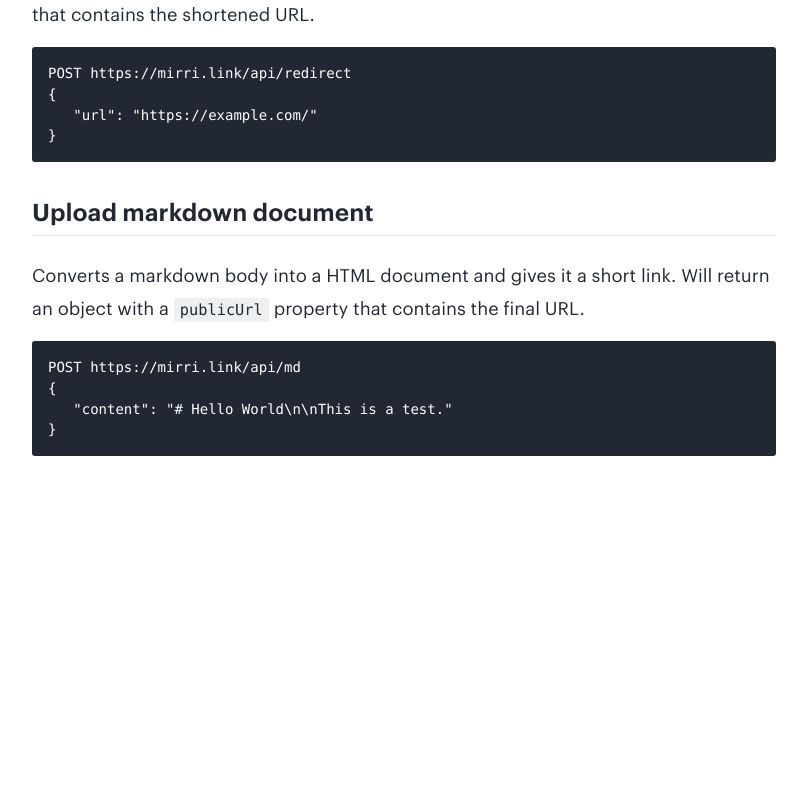
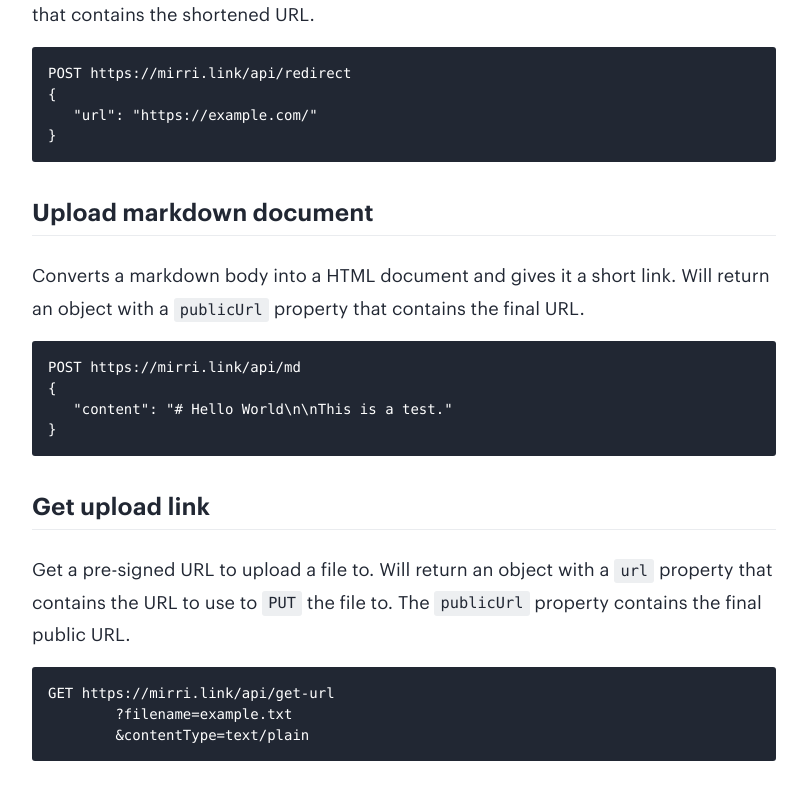
Before and after one commit to tschoffelen/mirri, a React (Vite) app: page /docs in a window 1280 px wide. Shown: the part 304-1104 px from the top of the page, without its empty margins (236-1043 px from the left). Before the commit the page ends 808 px from the top, so only its background shows below. Built offline with nearby package versions, Linux system fonts and the light colour scheme; a web font is replaced by a local one; what showdown would draw is missing.

Commit message:
feat: add get-url to docs

```diff
--- a/package.json
+++ b/package.json
@@ -24,7 +24,7 @@
     "build": "vite build",
     "deploy": "yarn build && serverless deploy --force --verbose && yarn deploy:s3",
     "deploy:s3": "aws s3 sync ./dist s3://schof-link-files --acl public-read",
-    "test": "playwright test"
+    "test": "playwright install && playwright test"
   },
   "devDependencies": {
     "@playwright/test": "^1.39.0",
--- a/src/routes/docs/Docs.jsx
+++ b/src/routes/docs/Docs.jsx
@@ -1,14 +1,19 @@
-import React from 'react';
+import React from "react";
 
 const Docs = () => (
   <article className="markdown-body">
     <h1 style={{ borderBottom: 0, marginBottom: 10 }}>🌿 API documentation</h1>
-		<p>The <a href="https://mirri.link">mirri.link</a> tool exposes a few API endpoints that can be used in other
-			applications. This API is subject to change without notice.</p>
+    <p>
+      The <a href="https://mirri.link">mirri.link</a> tool exposes a few API
+      endpoints that can be used in other applications. This API is subject to
+      change without notice.
+    </p>
 
     <h2>Create a redirect</h2>
-		<p>Create short URLs for longer URLs. Will return an object with a <code>publicUrl</code> property that contains the
-			shortened URL.</p>
+    <p>
+      Create short URLs for longer URLs. Will return an object with a{" "}
+      <code>publicUrl</code> property that contains the shortened URL.
+    </p>
     <pre>
       <code>{`POST https://mirri.link/api/redirect
 {
@@ -17,14 +22,30 @@ const Docs = () => (
     </pre>
 
     <h2>Upload markdown document</h2>
-		<p>Converts a markdown body into a HTML document and gives it a short link. Will return an object with
-			a <code>publicUrl</code> property that contains the final URL.</p>
+    <p>
+      Converts a markdown body into a HTML document and gives it a short link.
+      Will return an object with a <code>publicUrl</code> property that contains
+      the final URL.
+    </p>
     <pre>
       <code>{`POST https://mirri.link/api/md
 {
    "content": "# Hello World\\n\\nThis is a test."
 }`}</code>
     </pre>
+
+    <h2>Get upload link</h2>
+    <p>
+      Get a pre-signed URL to upload a file to. Will return an object with a{" "}
+      <code>url</code> property that contains the URL to use to <code>PUT</code>{" "}
+      the file to. The <code>publicUrl</code> property contains the final public
+      URL.
+    </p>
+    <pre>
+      <code>{`GET https://mirri.link/api/get-url
+	?filename=example.txt
+	&contentType=text/plain`}</code>
+    </pre>
   </article>
 );
 
```
Lines whose indentation alone changed are shown as unchanged.
